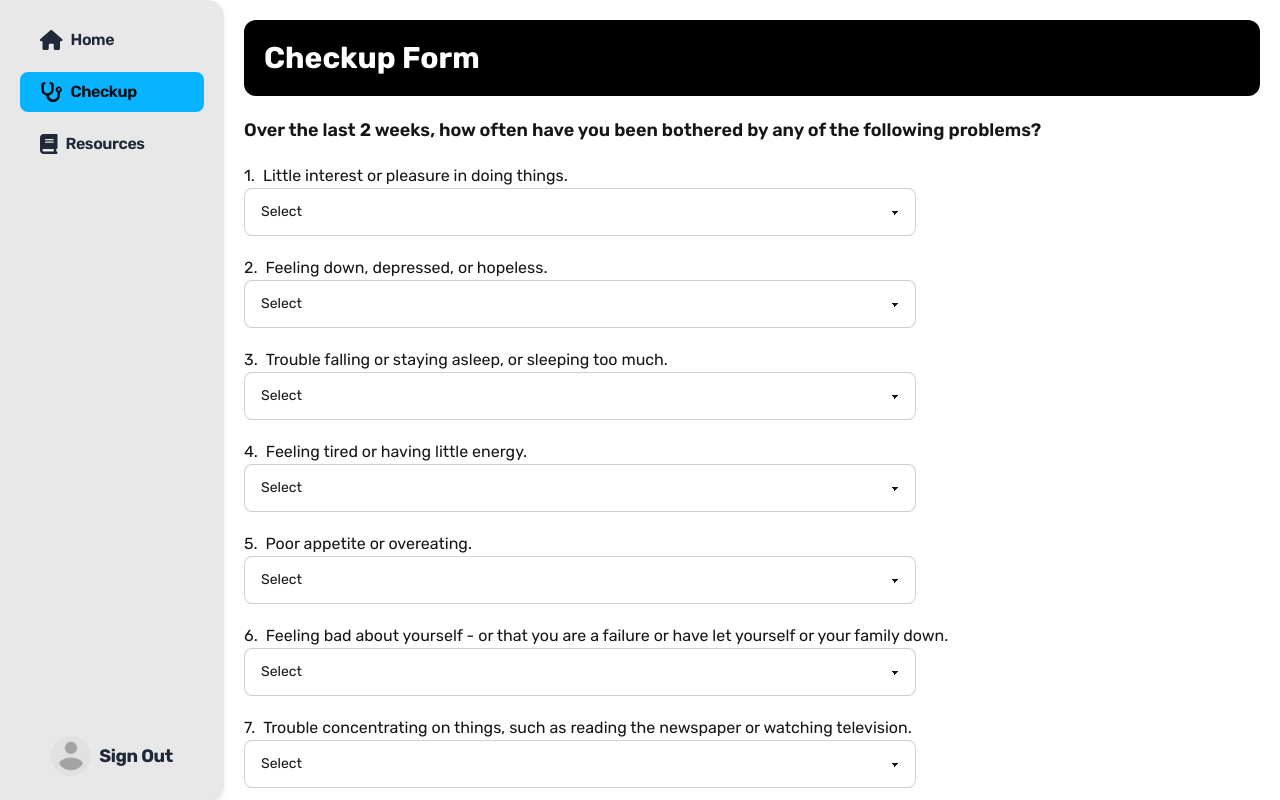
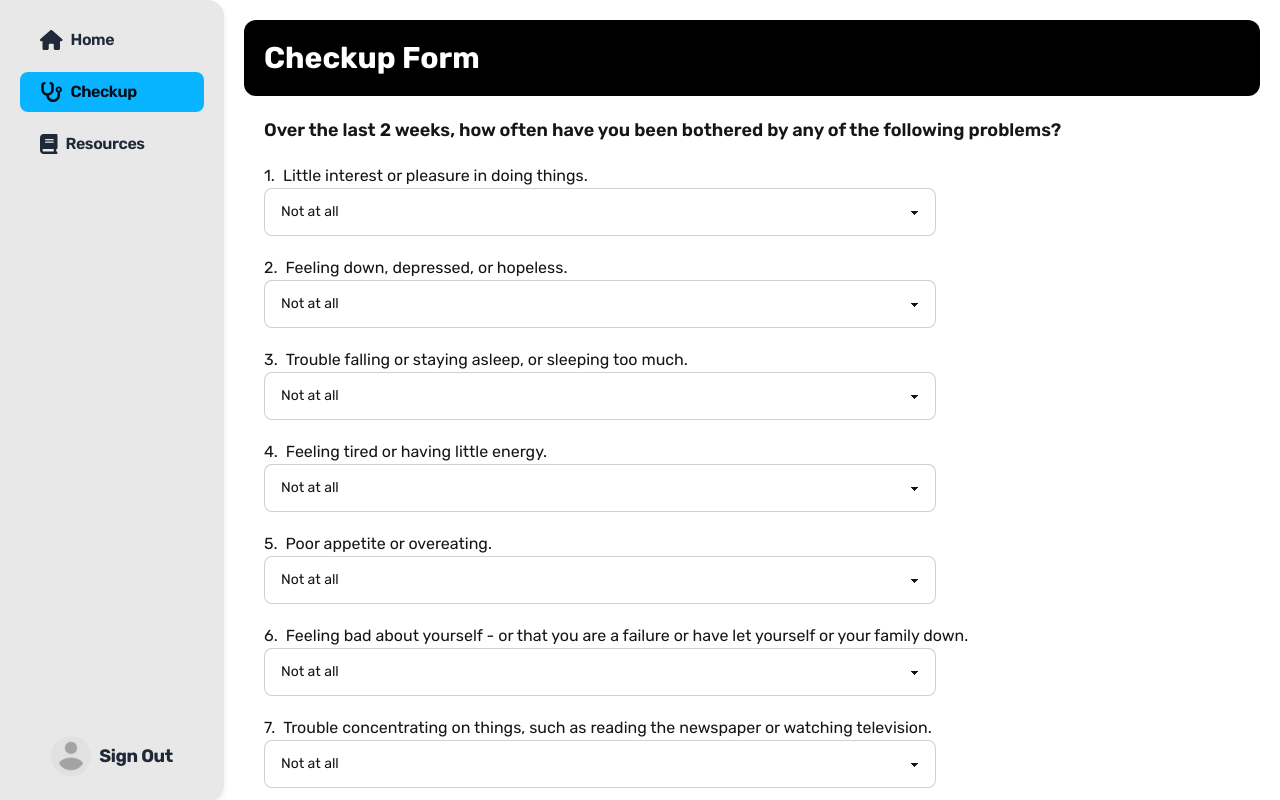
Before and after one commit to yotam1802/ACHFHackathon, a Next.js app in the folder achfhack/: page /checkup in a window 1280 px wide. Shown: the top 800 px of the page. Built offline with nearby package versions, Linux system fonts and the light colour scheme.

Commit message:
form submission modal

```diff
--- a/achfhack/src/app/(client)/checkup/page.jsx
+++ b/achfhack/src/app/(client)/checkup/page.jsx
@@ -1,5 +1,6 @@
 "use client";
 import { useState } from "react";
+import { FaCheckCircle } from "react-icons/fa";
 
 export default function CheckupPage() {
   const [formData, setFormData] = useState({
@@ -13,6 +14,8 @@ export default function CheckupPage() {
     Question8: "0",
     Question9: "0",
   });
+
+  const [showModal, setShowModal] = useState(false);
 
   const handleChange = (e, key) => {
     const newValue = e.target.value; // Get the new value as a string
@@ -41,6 +44,14 @@ export default function CheckupPage() {
 
       const result = await response.json();
       console.log(result);
+
+      // Show the success modal
+      setShowModal(true);
+
+      // Hide the success modal after 3 seconds
+      setTimeout(() => {
+        setShowModal(false);
+      }, 3000);
     } catch (error) {
       console.error("Error parsing JSON:", error);
     }
@@ -60,14 +71,24 @@ export default function CheckupPage() {
 
   return (
     <div className="min-h-screen p-5 flex flex-col gap-5 w-full mb-20 md:mb-10">
+      {showModal && (
+        <div
+          className={`fixed top-10 left-1/2 transform -translate-x-1/2 bg-green-500 text-white py-2 px-4 rounded flex items-center space-x-2 transition-all ease-in-out duration-300 ${
+            showModal ? "opacity-100" : "opacity-0"
+          }`}
+        >
+          <FaCheckCircle />
+          <span>Successfully submitted</span>
+        </div>
+      )}
       <div className="p-5 bg-black rounded-xl">
         <h1 className="text-3xl font-bold text-white">Checkup Form</h1>
       </div>
-      <h3 className="font-semibold text-lg">
+      <h3 className="font-semibold text-lg px-5">
         Over the last 2 weeks, how often have you been bothered by any of the
         following problems?
       </h3>
-      <form onSubmit={handleSubmit} className="w-full">
+      <form onSubmit={handleSubmit} className="w-full px-5">
         <ol className="w-full flex flex-col gap-5">
           {questions.map((question, key) => {
             return (
@@ -79,7 +100,7 @@ export default function CheckupPage() {
                 <div className="flex justify-start items-center gap-5">
                   <select
                     className="select select-bordered w-full max-w-2xl"
-                    value={formData[key]}
+                    value={formData[`Question${key + 1}`]}
                     onChange={(e) => handleChange(e, key)}
                   >
                     <option disabled selected>
```
